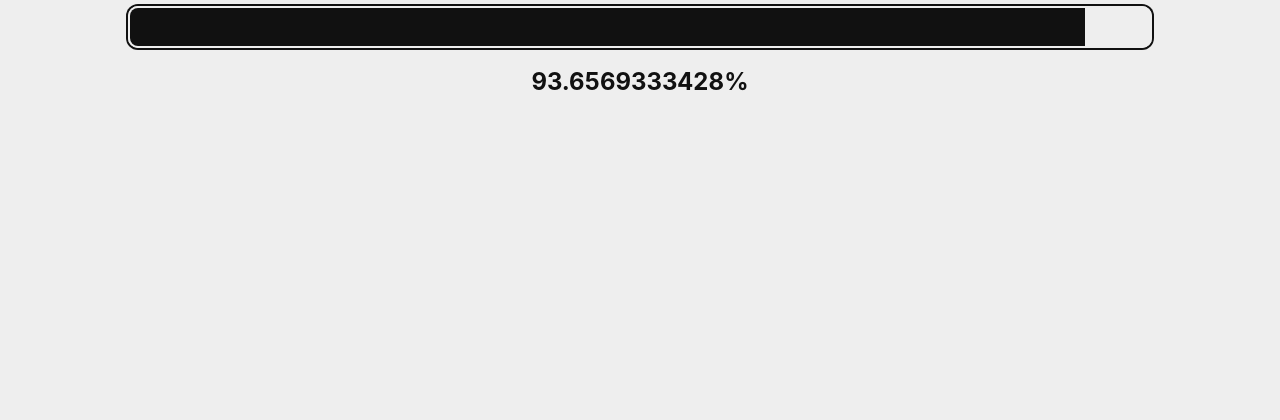
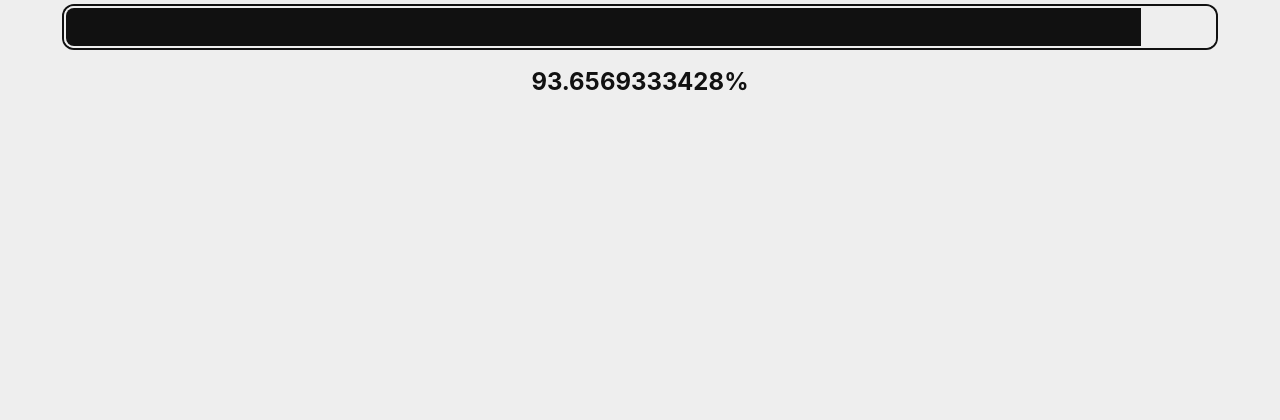
Before and after one commit to diogocampos/year-progress, a website built with Parcel: page src/index.html in a window 1280 px wide. Shown: the part 380-800 px from the top of the page. Built offline with nearby package versions, Linux system fonts and the light colour scheme.

Commit message:
fix: progress bar too wide in narrow viewports

```diff
--- a/src/index.css
+++ b/src/index.css
@@ -35,7 +35,7 @@ body {
 }
 
 .progress-bar-container {
-  width: 100%;
+  width: 90%;
   height: 42px;
   box-shadow: 0 0 0 2px var(--text-color);
   border: 2px solid var(--bg-color);
@@ -45,12 +45,6 @@ body {
 
 #progress-bar {
   height: 100%;
-  width: 0;
+  width: 0; /* gets updated via JS */
   background-color: var(--text-color);
 }
-
-@media (min-width: 480px) {
-  .progress-bar-container {
-    width: 80%;
-  }
-}
```
